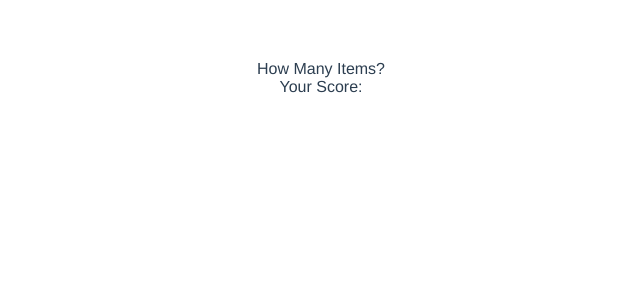
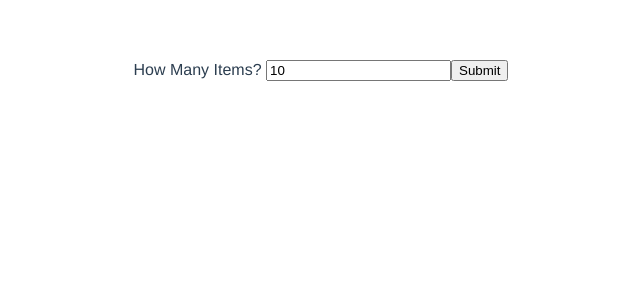
Before and after one commit to jetfontanilla/hangeul-quiz, a Vue app: page / in a window 1280 px wide. Shown: the top 300 px of the page, without its empty margins (319-959 px from the left). Built offline with nearby package versions, Linux system fonts and the light colour scheme.

Commit message:
initial Flash Card logic

```diff
--- a/src/App.vue
+++ b/src/App.vue
@@ -1,8 +1,8 @@
 <template>
   <div id="app">
-    <StartScreen></StartScreen>
-    <FlashCards msg="Welcome to Your Vue.js App"/>
-    <EndScreen></EndScreen>
+    <StartScreen v-if="!started" :quiz-count="quizCount" @update:quizCount="generateStack"></StartScreen>
+    <FlashCards v-if="!started && !completed" :choices="currentItem"/>
+    <EndScreen v-if="completed"></EndScreen>
   </div>
 </template>
 
@@ -10,6 +10,7 @@
 import StartScreen from "@/components/StartScreen";
 import FlashCards from '@/components/FlashCards.vue'
 import EndScreen from "@/components/EndScreen";
+import hangeul from "@/data/hangeul";
 
 export default {
   name: 'App',
@@ -17,6 +18,40 @@ export default {
     StartScreen,
     FlashCards,
     EndScreen
+  },
+  data() {
+    return {
+      started: false,
+      completed: false,
+      currentItem: undefined,
+      currentStack: [],
+      quizCount: 10,
+      score: 0,
+      total: 0
+    }
+  },
+  methods: {
+    reset() {
+      this.started = false;
+      this.completed = false;
+      this.currentItem = undefined;
+      this.currentStack = [];
+      this.score = 0;
+      this.total = 0;
+    },
+    generateStack(quizCount) {
+      this.quizCount = quizCount;
+      this.currentStack = hangeul;
+      this.generateNextItem();
+      this.started = true;
+    },
+    generateNextItem() {
+      if (this.currentStack.length === 0) {
+        this.completed = true;
+        return;
+      }
+      this.currentItem = this.currentStack.pop();
+    }
   }
 }
 </script>
--- a/src/components/EndScreen.vue
+++ b/src/components/EndScreen.vue
@@ -1,12 +1,15 @@
 <template>
-  <div>Your Score:</div>
+  <div>Your Score: {{ score }} / {{ total }}</div>
+  <input type="button" value="Try Again?" @click="$emit('on-reset')" />
 </template>
 
 <script>
 export default {
   name: 'EndScreen',
+  emits: ['on-reset'],
   props: {
-    msg: String
+    score: Number,
+    total: Number
   }
 }
 </script>
--- a/src/components/FlashCards.vue
+++ b/src/components/FlashCards.vue
@@ -1,12 +1,13 @@
 <template>
-  <div v-for="item of items" :key="item.message">{{ item }}</div>
+  <div v-for="choice in choices" :key="choice.text" @click="$emit('on-answer', choice.text)">{{ choice.character }}</div>
 </template>
 
 <script>
 export default {
   name: 'FlashCards',
+  emits: ['on-answer'],
   props: {
-    msg: String
+    choices: Array
   }
 }
 </script>
--- a/src/components/StartScreen.vue
+++ b/src/components/StartScreen.vue
@@ -1,12 +1,21 @@
 <template>
   How Many Items?
+  <input type="text" v-model="currentQuizCount" />
+  <input type="button" value="Submit" @click="$emit('update:quizCount', currentQuizCount)" />
+
 </template>
 
 <script>
 export default {
   name: 'StartScreen',
   props: {
-    msg: String
+    quizCount: Number
+  },
+  emits: ['update:quizCount'],
+  data() {
+    return {
+      currentQuizCount: this.quizCount
+    }
   }
 }
 </script>
--- /dev/null
+++ b/src/data/hangeul.js
@@ -0,0 +1,58 @@
+export default [{
+    text: "g",
+    character: "ㄱ"
+}, {
+    text: "kk",
+    character: "ㄲ"
+}, {
+    text: "n",
+    character: "ㄴ"
+}, {
+    text: "d",
+    character: "ㄷ"
+}, {
+    text: "tt",
+    character: "ㄸ"
+}, {
+    text: "r",
+    character: "ㄹ"
+}, {
+    text: "m",
+    character: "ㅁ"
+}, {
+    text: "b",
+    character: "ㅂ"
+}, {
+    text: "pp",
+    character: "ㅃ"
+}, {
+    text: "s",
+    character: "ㅅ"
+}, {
+    text: "ss",
+    character: "ㅆ"
+}, {
+    text: "ng",
+    character: "ㅇ"
+}, {
+    text: "j",
+    character: "ㅈ"
+}, {
+    text: "jj",
+    character: "ㅉ"
+}, {
+    text: "ch",
+    character: "ㅊ"
+}, {
+    text: "k",
+    character: "ㅋ"
+}, {
+    text: "t",
+    character: "ㅌ"
+}, {
+    text: "p",
+    character: "ㅍ"
+}, {
+    text: "h",
+    character: "ㅎ"
+}];
```
